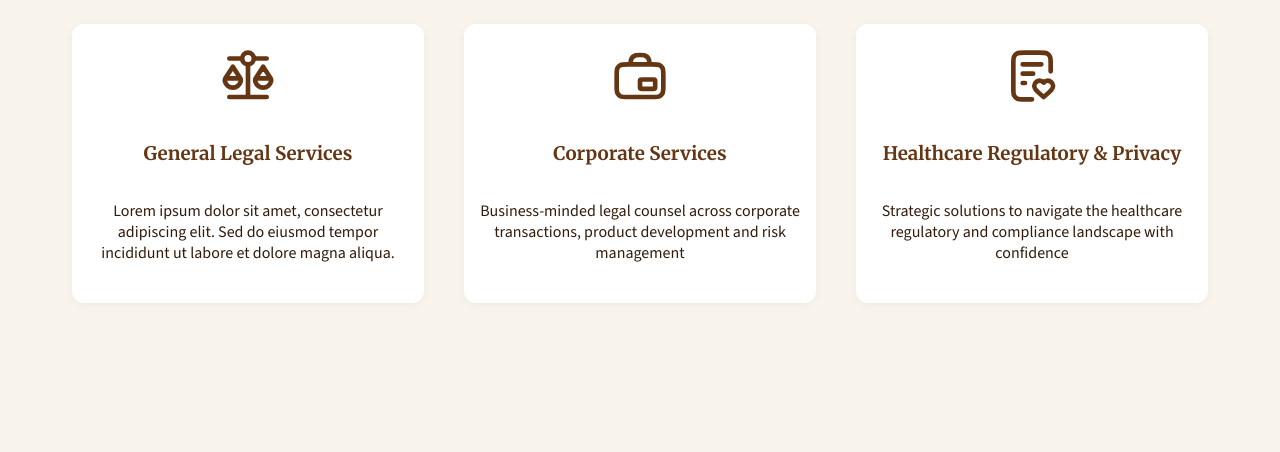
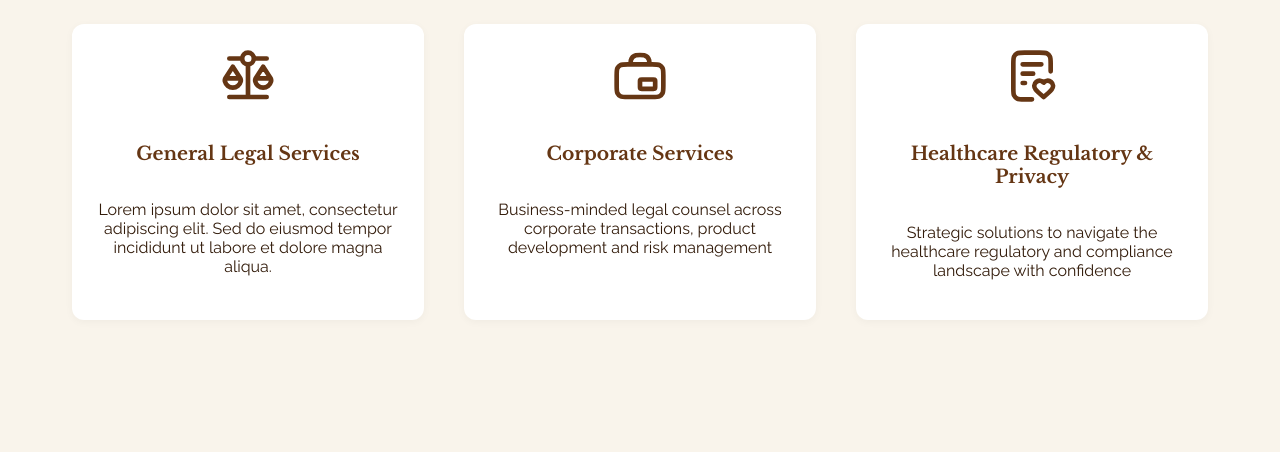
Before and after one commit to dcolucci/pear-legal, an Eleventy site: page src/index.html in a window 1280 px wide. Shown: the part 179-631 px from the top of the page. Built offline with nearby package versions, Linux system fonts and the light colour scheme; Eleventy itself is replaced by a stand-in of ours; files that its build step writes are made by us from their sources.

Commit message:
tweaking fonts

```diff
--- a/src/assets/css/style.css
+++ b/src/assets/css/style.css
@@ -11,7 +11,7 @@ html {
 }
 
 body {
-    font-family: 'Source Sans 3', Arial, sans-serif;
+    font-family: 'Raleway', Arial, sans-serif;
     margin: 0;
     color: var(--secondary-color-brand-1);
 }
@@ -22,7 +22,7 @@ a {
 }
 
 h1, h2, h3, h4, h5, h6 {
-    font-family: 'Merriweather', Arial, serif;
+    font-family: 'Libre Baskerville', Arial, serif;
     text-align: center;
     color: var(--primary-color-brand-1);
 }
--- a/src/index.html
+++ b/src/index.html
@@ -5,7 +5,7 @@
     <meta name="viewport" content="width=device-width, initial-scale=1.0">
     <title>Pear Legal</title>
     <link rel="stylesheet" href="/assets/css/style.css">
-    <link href="https://fonts.googleapis.com/css2?family=Merriweather:ital,opsz,wght@0,18..144,300..900;1,18..144,300..900&family=Poppins:ital,wght@0,100;0,200;0,300;0,400;0,500;0,600;0,700;0,800;0,900;1,100;1,200;1,300;1,400;1,500;1,600;1,700;1,800;1,900&family=Source+Sans+3:ital,wght@0,200..900;1,200..900&display=swap" rel="stylesheet">
+    <link href="https://fonts.googleapis.com/css2?family=Libre+Baskerville:ital,wght@0,400;0,700;1,400&family=Raleway:ital,wght@0,100..900;1,100..900&family=Source+Sans+3:ital,wght@0,200..900;1,200..900&display=swap" rel="stylesheet">
 </head>
 <body>
     <nav>
```
